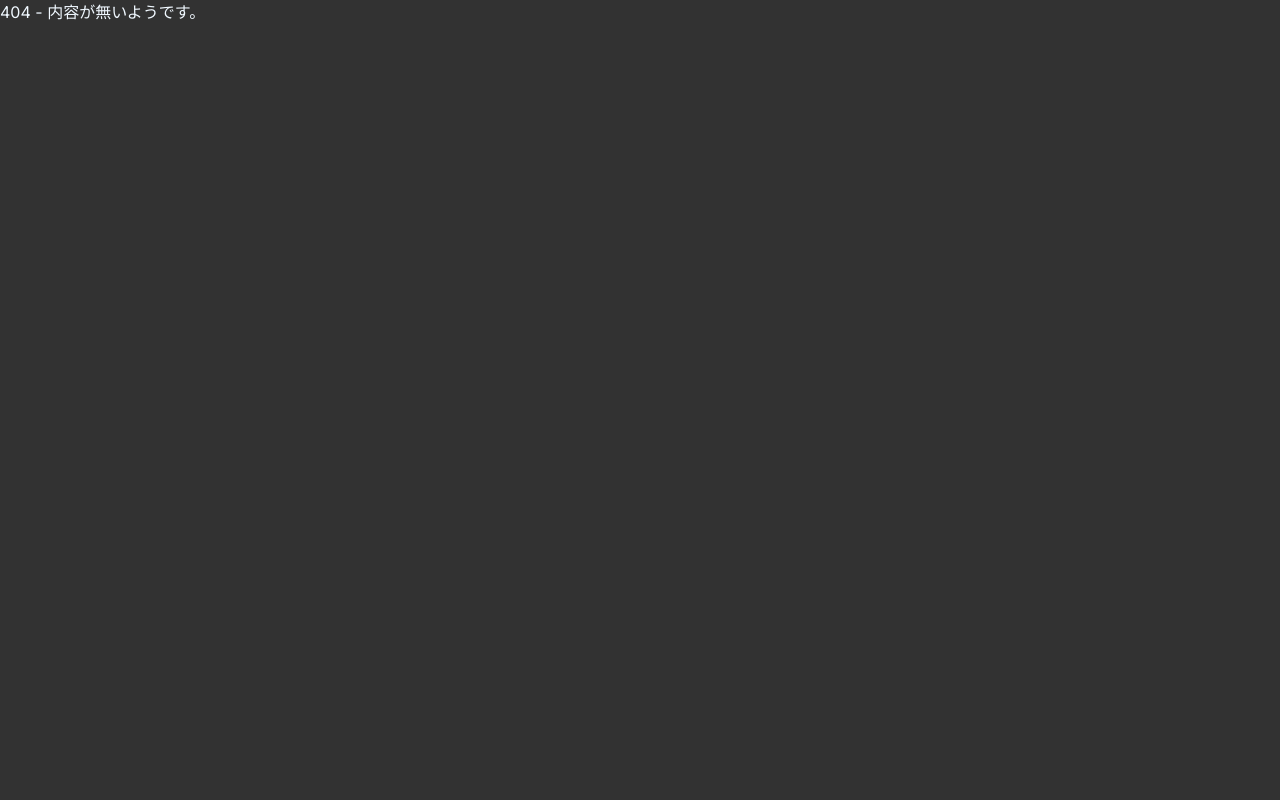
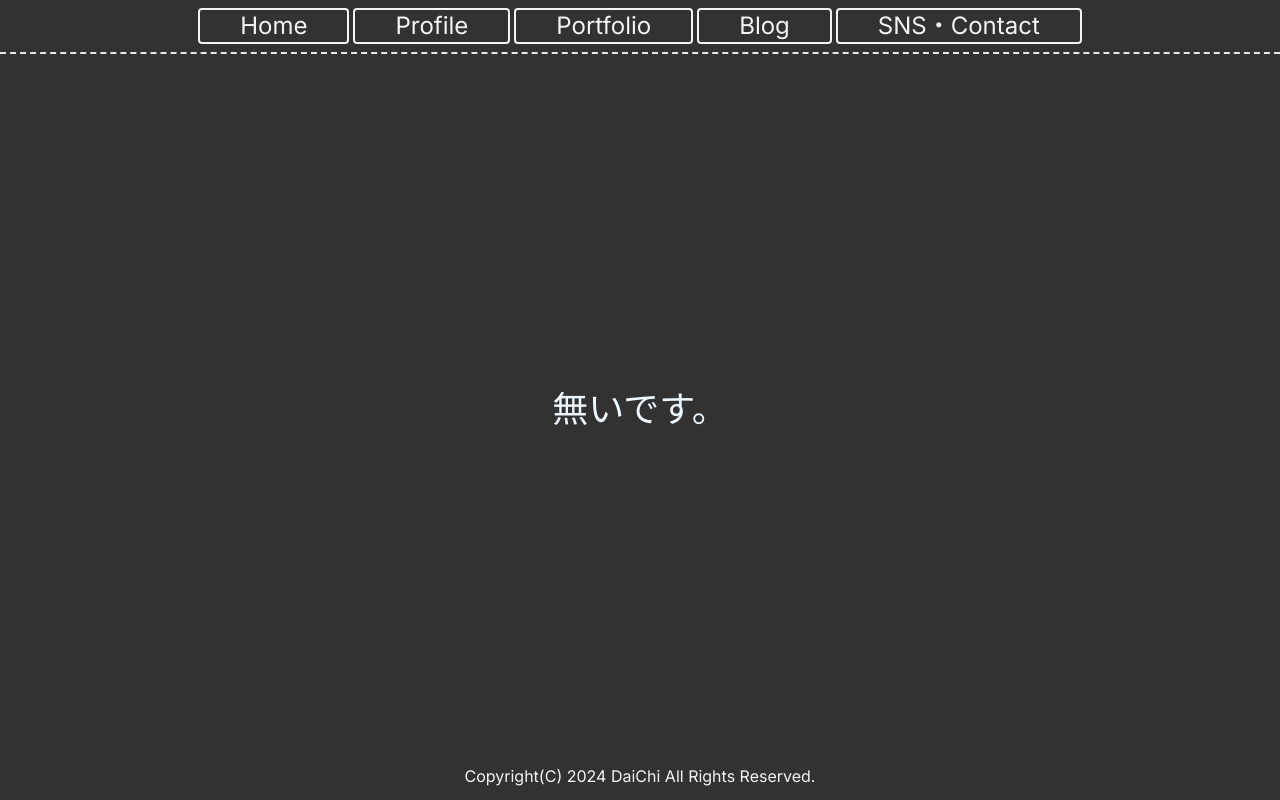
Before and after one commit to DaiChi904/daichi904.com, a Next.js app: page /snsContact in a window 1280 px wide. Before the commit this address had no page. Built offline with nearby package versions, Linux system fonts and the light colour scheme.

Commit message:
minor change/fix

```diff
--- a/src/app/Blog/page.tsx
+++ b/src/app/Blog/page.tsx
@@ -20,9 +20,9 @@ function Blog() {
                     <main className="flex grow justify-center items-center">
                         <h1 className="text-4xl">んーこれからに期待（笑）</h1>
                     </main>
-                    <div className="flex items-end h-fit mb-3">
+                    </div>
+                    <div className="flex grow justify-center items-end mb-3">
                         <Footer />
-                    </div>
                 </div>
             </div>
         </>
--- a/src/app/components/clock.tsx
+++ b/src/app/components/clock.tsx
@@ -5,10 +5,12 @@ import { useState, useEffect } from "react";
 
 /* 時計の基礎コンポーネント */
 function Clock() {
-    const [time, setTime] = useState("")
+    const [time, setTime] = useState("");
     useEffect(() => {
+        let currentTime = oneDay_timeUpdater();
+        setTime(currentTime); /* 1回目のレンダリング */
         setInterval(() => {
-            let currentTime = oneDay_timeUpdater();
+            currentTime = oneDay_timeUpdater();
             setTime(currentTime);
         }, 1000);
     }, []);
--- a/src/app/components/header.tsx
+++ b/src/app/components/header.tsx
@@ -19,7 +19,7 @@ function Header() {
                 <Link className="block w-full h-full px-10 hover:bg-purple-600 hover:opacity-95" href="/Blog">Blog</Link>
               </li>
               <li className="text-2xl border-2 border-zinc-100 mx-0.5 rounded">
-                <Link className="block w-full h-full px-10 hover:bg-purple-600 hover:opacity-95" href="/SNS">SNS</Link>
+                <Link className="block w-full h-full px-10 hover:bg-purple-600 hover:opacity-95" href="/snsContact">SNS・Contact</Link>
               </li>
             </ul>
           </div>
--- a/src/app/page.tsx
+++ b/src/app/page.tsx
@@ -6,7 +6,6 @@ import Link from "next/link";
 import Clock from "./components/clock";
 import Header from "./components/header";
 import Footer from "./components/footer";
-import ExpHeader from "./components/ExpHeader";
 
 function Home () {
   const [changeAppStatus, setChangeAppStatus] = useState(false)
@@ -17,7 +16,7 @@ function Home () {
       <>
         <div className="flex flex-col h-screen items-center justify-between">
           <div className="flex">
-              <ExpHeader />
+            <Header />
           </div>
           <div className={changeAppStatus ? "flex flex-col h-full transition-opacity duration-700 opacity-100 ease-in-out" : "transition-opacity duration-700 opacity-0 ease-in-out"}>
           <main>
@@ -35,9 +34,9 @@ function Home () {
             </div>
             {/* ナビゲーションここまで */}
           </main>
-            <div className="flex grow items-end mb-3">
+          </div>
+          <div className="flex grow justify-center items-end mb-3">
             <Footer />
-            </div>
           </div>
         </div>
       </>
--- a/src/app/portfolio/page.tsx
+++ b/src/app/portfolio/page.tsx
@@ -20,13 +20,12 @@ function Portfolio() {
                     <main className="flex grow justify-center items-center">
                         <h1 className="text-4xl">無いです。</h1>
                     </main>
-                    <div className="flex items-end h-fit mb-3">
-                        <Footer />
-                    </div>
+                </div>
+                <div className="flex grow justify-center items-end h-fit mb-3">
+                    <Footer />
                 </div>
             </div>
         </>
-
     );
 }
 
--- a/src/app/profile/page.tsx
+++ b/src/app/profile/page.tsx
@@ -66,9 +66,9 @@ function Profile() {
                     </div>
                     </main>
                     {/* メイン画面の定義終わり */}
-                <div className="flex items-end justify-center grow mb-3">
+                </div>
+                <div className="flex grow items-end justify-center grow mb-3">
                     <Footer />
-                </div>
                 </div>
             </div>
             {/* 全体の定義終わり */}
--- a/src/app/SNS/page.tsx
+++ b/src/app/snsContact/page.tsx
@@ -3,9 +3,8 @@ import { useState } from "react";
 
 import Footer from "../components/footer";
 import Header from "../components/header";
-import ExpHeader from "../components/ExpHeader";
 
-function SNS() {
+function SNSContact() {
     const [changeAppStatus, setChangeAppStatus] = useState(false)
     setTimeout(() => {
         setChangeAppStatus(true);
@@ -15,19 +14,19 @@ function SNS() {
         <>
             <div className="flex flex-col h-screen items-center">
                 <div className="flex items-start">
-                    <ExpHeader />
+                    <Header />
                 </div>
                 <div className={changeAppStatus ? "flex flex-col h-full transition-opacity duration-700 opacity-100 ease-in-out" : "transition-opacity duration-700 opacity-0 ease-in-out"}>
                     <main className="flex grow justify-center items-center">
                         <h1 className="text-4xl">無いです。</h1>
                     </main>
-                    <div className="flex items-end h-fit mb-3">
-                        <Footer />
-                    </div>
+                </div>
+                <div className="flex grow justify-center items-end mb-3">
+                    <Footer />
                 </div>
             </div>
         </>
     );
 }
 
-export default SNS;
+export default SNSContact;
```
Lines whose indentation alone changed are shown as unchanged.
